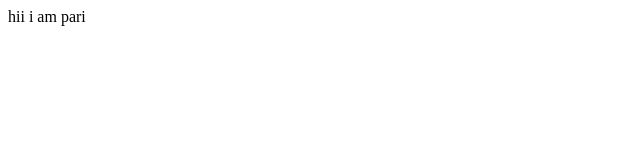
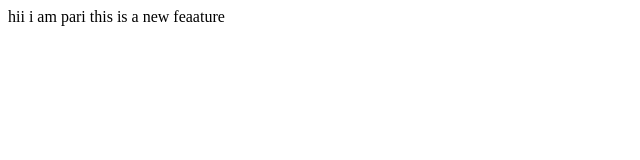
Before and after one commit to ParidhiMandwariya/localrepo, a plain HTML site: page index.html in a window 1280 px wide. Shown: the whole page, without its empty margins (0-640 px from the left). Drawn offline with Linux system fonts and the light colour scheme.

Commit message:
add new feature

```diff
--- a/index.html
+++ b/index.html
@@ -7,5 +7,6 @@
 </head>
 <body>
     hii i am pari
+    this is a new feaature
 </body>
 </html>
```
